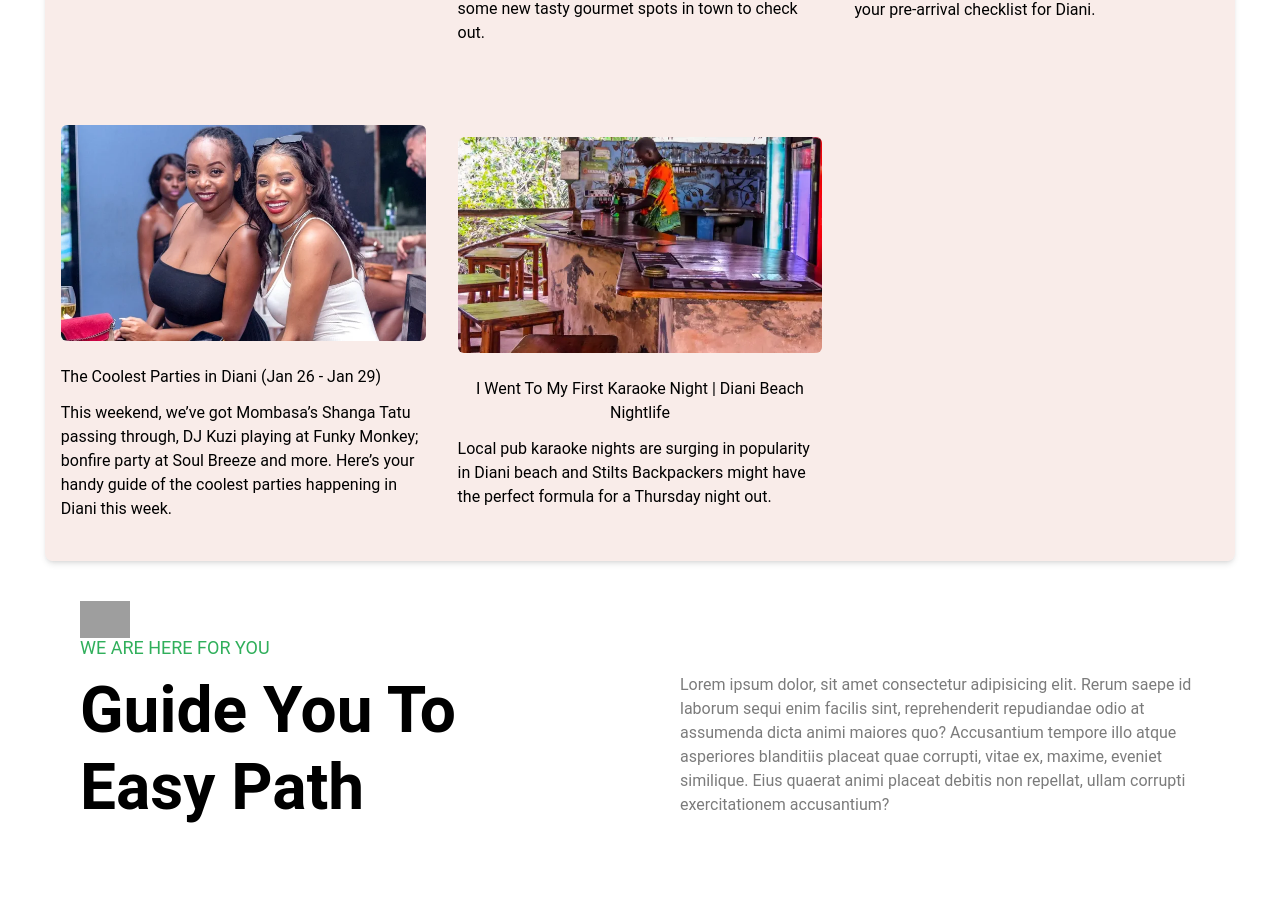
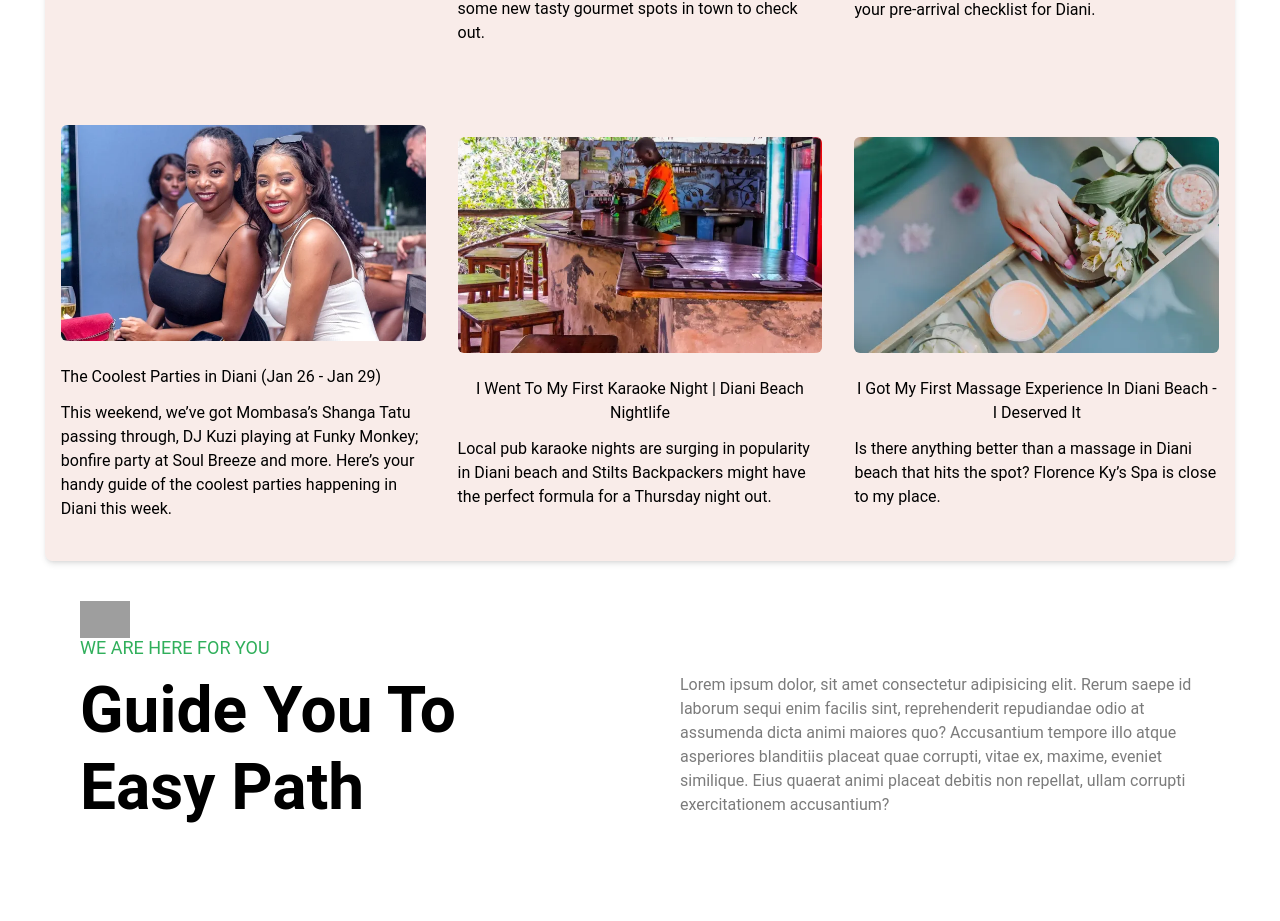
Before and after one commit to MatthewsRicky/travelapp, a Next.js app: page / in a window 1280 px wide. Shown: the part 1319-2240 px from the top of the page. Built offline with nearby package versions, Linux system fonts and the light colour scheme; grey boxes are pictures that could not be loaded.

Commit message:
Update index.ts

```diff
--- a/constants/index.ts
+++ b/constants/index.ts
@@ -92,7 +92,14 @@ export const BLOG_SECTION = [
 		description:
 			"Local pub karaoke nights are surging in popularity in Diani beach and Stilts Backpackers might have the perfect formula for a Thursday night out.",
 		src: "/the-stilts-backpackers-diani-beach-bar-image-courtesy-of-stilts-backpackers-facebook-page.webp",
-		alt: "Diani Nights",
+		alt: "Backpackers",
+	},
+	{
+		title: "I Got My First Massage Experience In Diani Beach - I Deserved It",
+		description:
+			"Is there anything better than a massage in Diani beach that hits the spot? Florence Ky’s Spa is close to my place.",
+		src: "/wellness.webp",
+		alt: "Wellness",
 	},
 ];
 
```
